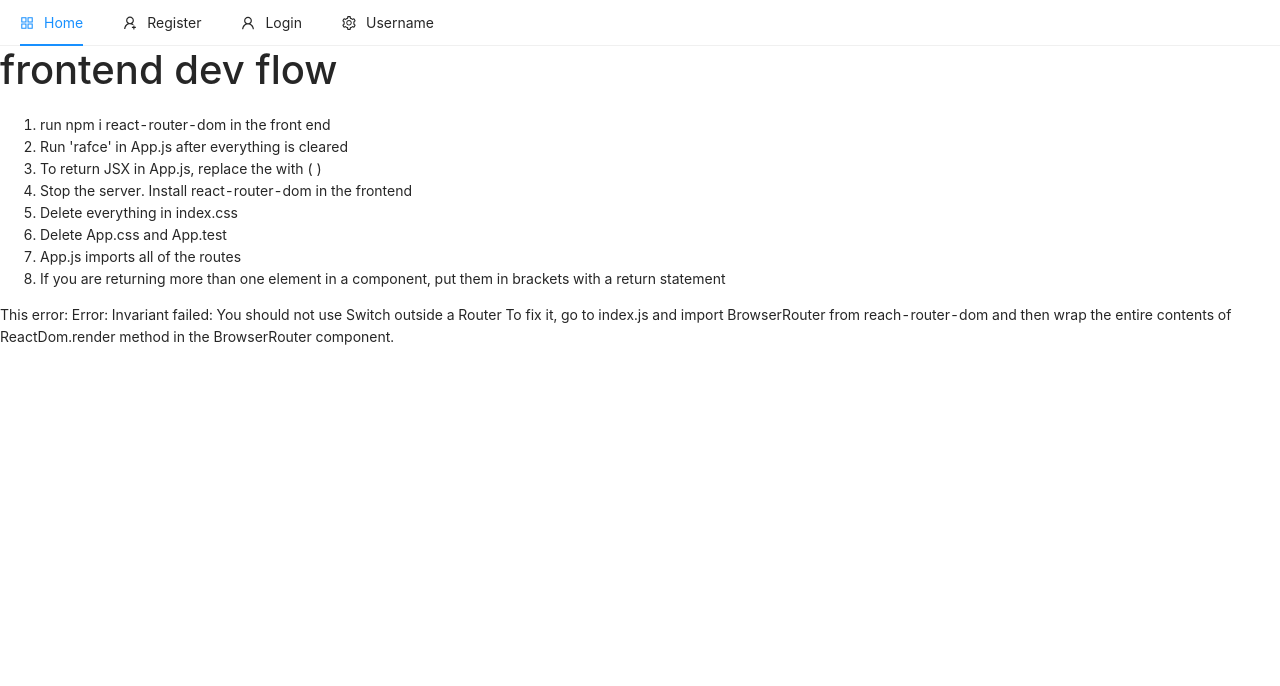
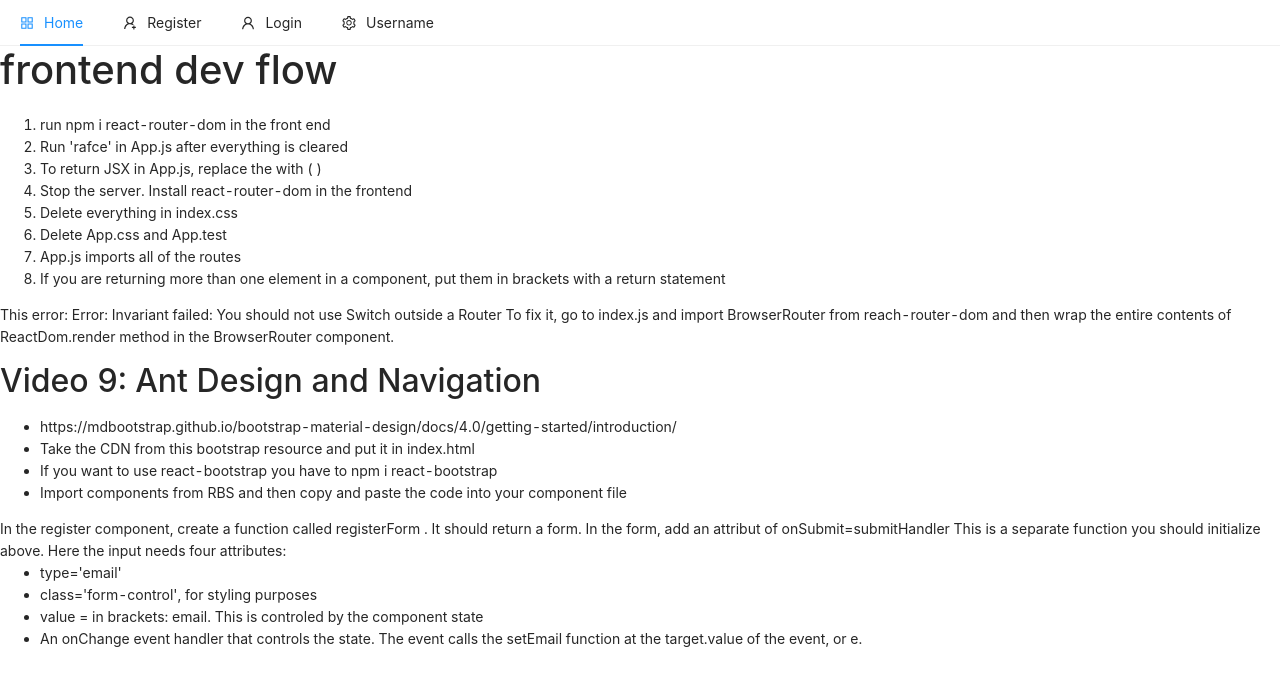
Before and after one commit to hotcoffeehero/modern__cloth, a React (Create React App) app in the folder frontend/: page /devflow in a window 1280 px wide. Shown: the top 686 px of the page. Built offline with nearby package versions, Linux system fonts and the light colour scheme.

Commit message:
14 Register Form

```diff
--- a/frontend/src/screens/DevFlow.js
+++ b/frontend/src/screens/DevFlow.js
@@ -1,29 +1,64 @@
-import React from 'react'
+import React from "react"
 
 const DevFlow = () => {
   return (
-        <div>
+    <>
       <p>
         <h1>frontend dev flow</h1>
         <ol>
           <li>run npm i react-router-dom in the front end</li>
           <li>Run 'rafce' in App.js after everything is cleared</li>
-                    <li> To return JSX in App.js, replace the  { } with ( )</li>
+          <li> To return JSX in App.js, replace the {} with ( )</li>
           <li>Stop the server. Install react-router-dom in the frontend</li>
           <li>Delete everything in index.css</li>
           <li>Delete App.css and App.test</li>
           <li>App.js imports all of the routes</li>
-                    <li>If you are returning more than one element in a component, put them in brackets with a return statement</li>
+          <li>
+            If you are returning more than one element in a component, put them
+            in brackets with a return statement
+          </li>
         </ol>
       </p>
       <p>
-                This error: Error: Invariant failed: You should not use Switch outside a Router
-                To fix it, go to index.js and import BrowserRouter from reach-router-dom and then wrap the entire contents of ReactDom.render method in the BrowserRouter component.
+        This error: Error: Invariant failed: You should not use Switch outside a
+        Router To fix it, go to index.js and import BrowserRouter from
+        reach-router-dom and then wrap the entire contents of ReactDom.render
+        method in the BrowserRouter component.
       </p>
       <p>
-
+        <h2>Video 9: Ant Design and Navigation</h2>
+        <ul>
+          <li>
+            https://mdbootstrap.github.io/bootstrap-material-design/docs/4.0/getting-started/introduction/
+          </li>
+          <li>
+            Take the CDN from this bootstrap resource and put it in index.html
+          </li>
+          <li>
+            If you want to use react-bootstrap you have to npm i react-bootstrap{" "}
+          </li>
+          <li>
+            Import components from RBS and then copy and paste the code into
+            your component file
+          </li>
+        </ul>
       </p>
-        </div>
+      <p>
+        In the register component, create a function called registerForm .
+        It should return a form.
+        In the form, add an attribut of onSubmit=submitHandler
+        This is a separate function you should initialize above.
+        Here the input needs four attributes:
+        <ul>
+          <li>type='email'</li>
+          <li>class='form-control', for styling purposes</li>
+          <li>value = in brackets: email. This is controled by the component state</li>
+          <li>
+            An onChange event handler that controls the state. The event calls the setEmail function at the target.value of the event, or e.
+          </li>
+        </ul>
+      </p>
+    </>
   )
 }
 
--- a/frontend/src/screens/auth/Register.js
+++ b/frontend/src/screens/auth/Register.js
@@ -1,11 +1,31 @@
-import React from 'react'
+import React, { useState } from "react"
 
 const Register = () => {
-    return (
-        <div>
-            <p>Home</p>
+  const [email, setEmail] = useState("")
+  const submitHandler = () => {
+    //
+  }
+  const registerForm = () => (
+    <form onSubmit={submitHandler}>
+      <input
+        type="email"
+        className="form-control"
+        value={email}
+        onChange={(e) => setEmail(e.target.value)}
+      ></input>
+      <button type='submit' className='btn btn-raised'>Register</button>
+    </form>
+  )
+  return (
+    <div className="p-5">
+      <div className="row">
+        <div className="col-md-6 offset-md-3">
+          <h4>Register</h4>
+          {registerForm()}
         </div>
-    )
+      </div>
+    </div>
+  )
 }
 
 export default Register
```
Also changed, not shown: 2 other files (tests, documents, lock files or other folders). Lines whose indentation alone changed are shown as unchanged.
